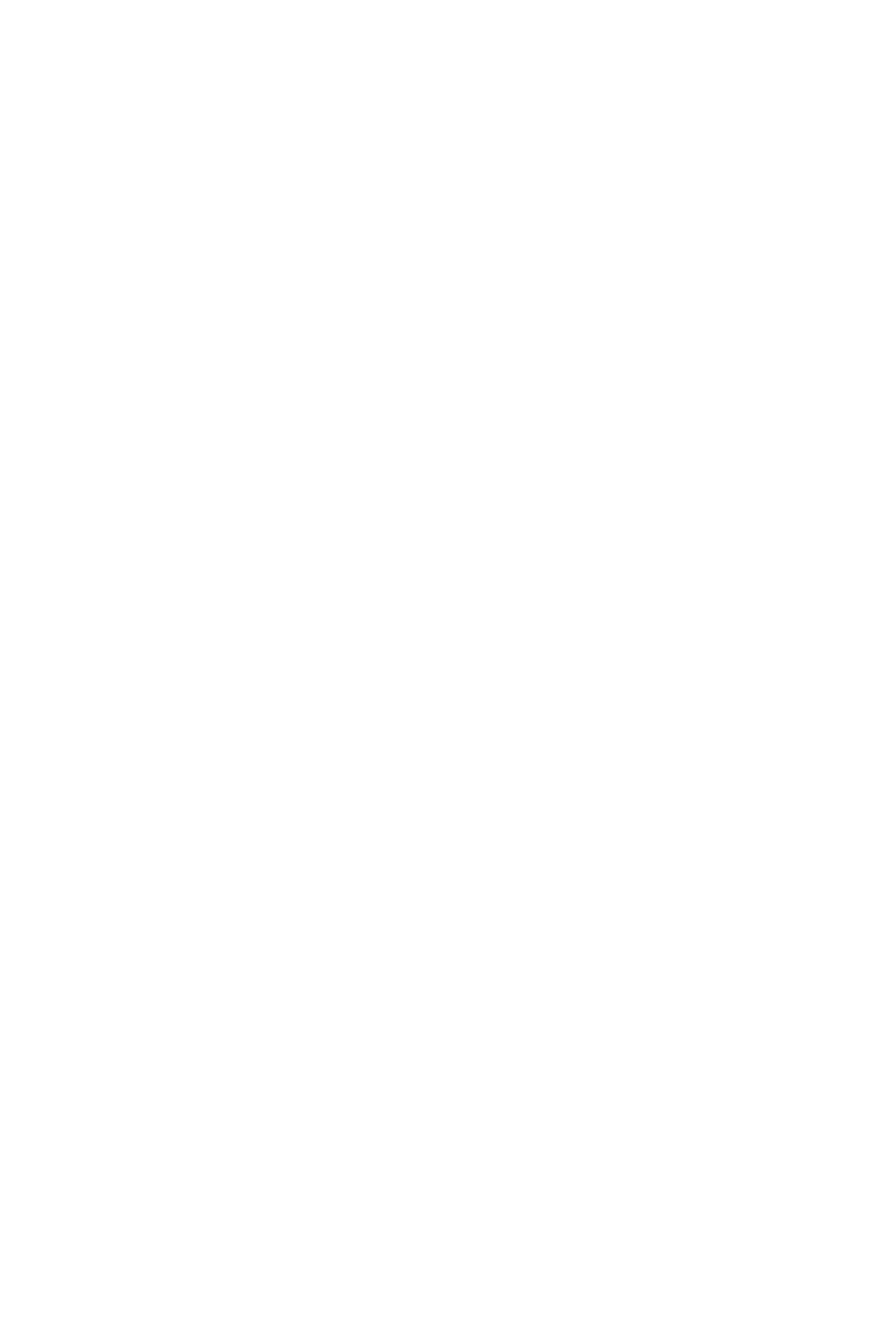
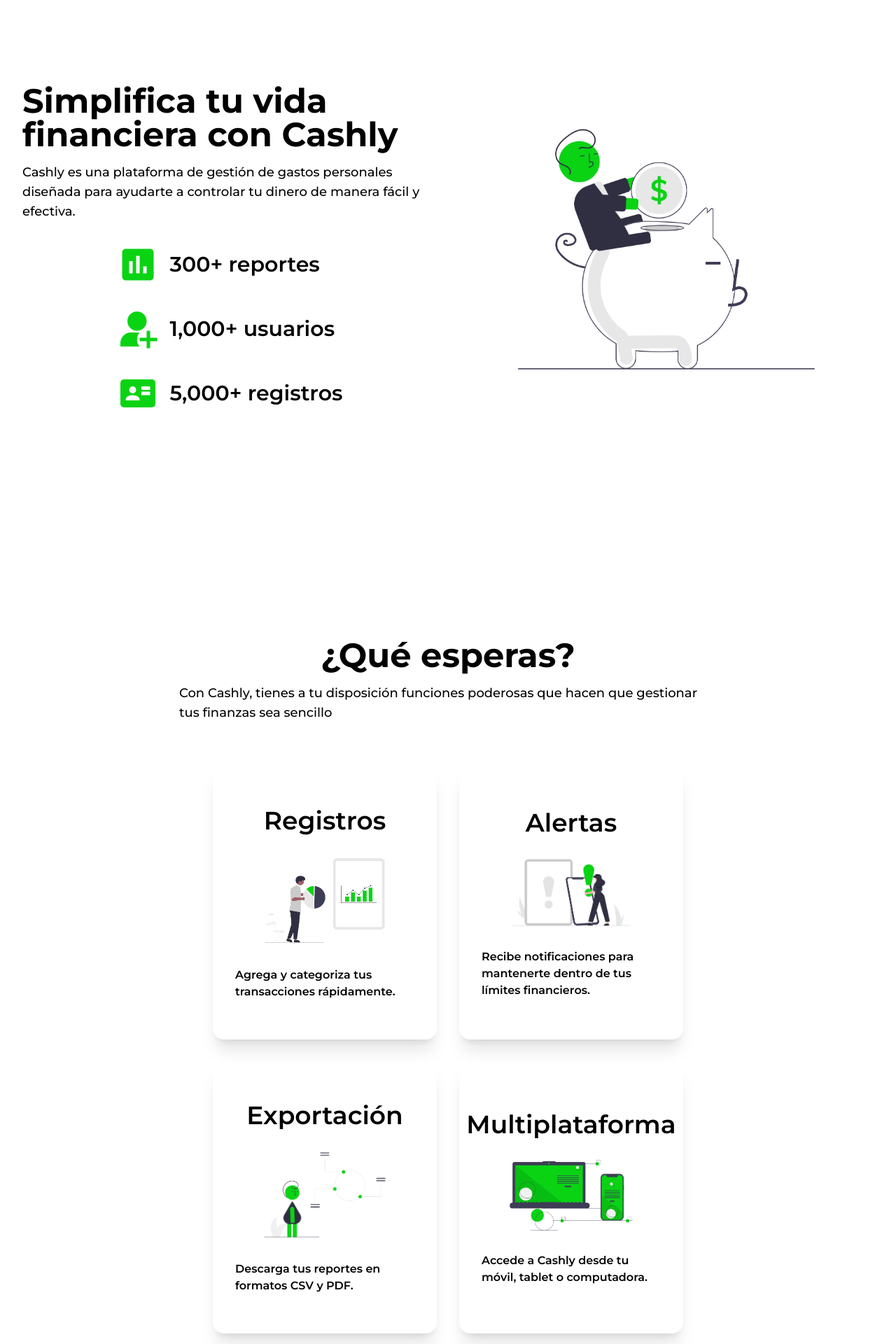
Before and after one commit to MADDOG25/cashly, a Next.js app: page / in a window 1280 px wide. Shown: the part 840-2760 px from the top of the page at 70% size. Before the commit the page ends 800 px from the top, so only its background shows below. Built offline with nearby package versions, Linux system fonts and the light colour scheme.

Commit message:
fix background main image and add About, Feature component

```diff
--- a/src/app/page.tsx
+++ b/src/app/page.tsx
@@ -1,8 +1,8 @@
 import Main from "@/components/landing/Main";
-// import About from "@/components/landing/About";
+import About from "@/components/landing/About";
+import Features from "@/components/landing/Features";
+// import Pricing from "@/components/landing/Pricing";
 // import Contact from "@/components/landing/Contact";
-// import Features from "@/components/landing/Features";
-// import Pricing from "@/components/landing/Pricing";
 
 export default function Home() {
   return (
@@ -11,9 +11,9 @@ export default function Home() {
         <link rel="icon" href="/app/favicon.ico" sizes="any" />
       </header>
       <Main />
-      {/* <About />
+      <About />
       <Features />
-      <Pricing />
+      {/*<Pricing />
       <Contact /> */}
     </>
   );
--- a/src/components/landing/About.tsx
+++ b/src/components/landing/About.tsx
@@ -1,5 +1,10 @@
 import React from "react";
+import AboutGrid from "./components/about/AboutGrid";
 
 export default function About() {
-  return <div>About</div>;
+  return (
+    <section className="bg-colorBg py-32">
+      <AboutGrid />
+    </section>
+  );
 }
--- a/src/components/landing/Features.tsx
+++ b/src/components/landing/Features.tsx
@@ -1,5 +1,10 @@
 import React from "react";
+import FeatureGrid from "./components/feature/FeatureGrid";
 
 export default function Features() {
-  return <div>Features</div>;
+  return (
+    <section className="bg-colorBg py-32">
+      <FeatureGrid />
+    </section>
+  );
 }
--- a/src/components/landing/Main.tsx
+++ b/src/components/landing/Main.tsx
@@ -6,8 +6,10 @@ export default function Main() {
   return (
     <>
       <main className="relative min-h-screen w-full">
-        {/* Imagen de fondo con opacidad
-        <div className="absolute inset-0 bg-dollars bg-cover bg-center -z-10"></div> */}
+        {/* Imagen de fondo con degradado */}
+        <div className="absolute inset-0 bg-dollars bg-cover bg-center -z-10">
+          <div className="absolute inset-0 bg-gradient-to-b from-black/75 via-black/75 to-transparent"></div>
+        </div>
         <MenuNavbar />
         <TitleCta />
       </main>
--- a/src/components/landing/components/Main/MenuNavbar.tsx
+++ b/src/components/landing/components/Main/MenuNavbar.tsx
@@ -19,7 +19,7 @@ export default function MenuNavbar() {
       </div>
       {/* Navegacion */}
       <nav className="absolute left-1/2 transform -translate-x-1/2">
-        <ul className="grid grid-cols-3 gap-4 font-normal">
+        <ul className="grid grid-cols-3 gap-4 text-lg font-medium">
           <li className="text-center">
             <a href="/funciones" aria-label="funciones">
               Funciones
--- a/src/components/landing/components/Main/TitleCta.tsx
+++ b/src/components/landing/components/Main/TitleCta.tsx
@@ -3,10 +3,10 @@ import React from "react";
 export default function TitleCta() {
   return (
     <div className="py-40 max-w-4xl mx-auto text-center">
-      <h1 className="font-bold text-6xl">
+      <h1 className="font-bold text-6xl text-colorFont2">
         Controla todos tus activos desde un solo lugar.
       </h1>
-      <p className="font-semibold text-2xl mt-6 mb-8">
+      <p className="font-semibold text-2xl mt-6 mb-8 text-colorFont2">
         Cashly es una plataforma de confianza para ahorrar tu dinero.
         <br /> Hacemos registros claros y mantenemos tus finanzas seguras.
       </p>
--- /dev/null
+++ b/src/components/landing/components/about/AboutGrid.tsx
@@ -0,0 +1,72 @@
+import React from "react";
+import Image from "next/image";
+
+export default function AboutGrid() {
+  return (
+    <div className="grid grid-cols-1 md:grid-cols-2 justify-center gap-4 md:gap-8 md:p-8">
+      {/* Subtitle and description */}
+      <div className="flex flex-col justify-center items-center">
+        <div>
+          <h2 className="font-bold text-5xl text-colorFont">
+            Simplifica tu vida financiera con Cashly
+          </h2>
+          <p className="font-medium text-colorFont text-lg mt-4">
+            Cashly es una plataforma de gestión de gastos personales diseñada
+            para ayudarte a controlar tu dinero de manera fácil y efectiva.
+          </p>
+        </div>
+        {/* List About */}
+        <div className="mt-8">
+          <ul className="space-y-8">
+            <li className="flex items-center space-x-4">
+              <Image
+                src="/icon/graphicon.svg"
+                alt="graph icon"
+                height={60}
+                width={60}
+                priority
+              />
+              <p className="font-semibold text-colorFont text-3xl">
+                300+ reportes
+              </p>
+            </li>
+            <li className="flex items-center space-x-4">
+              <Image
+                src="/icon/usericon.svg"
+                alt="user icon"
+                height={60}
+                width={60}
+                priority
+              />
+              <p className="font-semibold text-colorFont text-3xl">
+                1,000+ usuarios
+              </p>
+            </li>
+            <li className="flex items-center space-x-4">
+              <Image
+                src="/icon/cardicon.svg"
+                alt="card icon"
+                height={60}
+                width={60}
+                priority
+              />
+              <p className="font-semibold text-colorFont text-3xl">
+                5,000+ registros
+              </p>
+            </li>
+          </ul>
+        </div>
+      </div>
+      {/* Image */}
+      <div className="flex justify-center items-center">
+        <Image
+          src="/image/savings.webp"
+          alt="savings image"
+          height={500}
+          width={500}
+          priority
+        />
+      </div>
+    </div>
+  );
+}
--- /dev/null
+++ b/src/components/landing/components/feature/FeatureGrid.tsx
@@ -0,0 +1,64 @@
+import React from "react";
+import Image from "next/image";
+
+const features = [
+  {
+    title: "Registros",
+    image: "/image/report.webp",
+    description: "Agrega y categoriza tus transacciones rápidamente.",
+  },
+  {
+    title: "Alertas",
+    image: "/image/alert.webp",
+    description:
+      "Recibe notificaciones para mantenerte dentro de tus límites financieros.",
+  },
+  {
+    title: "Exportación",
+    image: "/image/export.webp",
+    description: "Descarga tus reportes en formatos CSV y PDF.",
+  },
+  {
+    title: "Multiplataforma",
+    image: "/image/webapps.webp",
+    description: "Accede a Cashly desde tu móvil, tablet o computadora.",
+  },
+];
+
+export default function FeatureGrid() {
+  return (
+    <div className="grid grid-cols-1 justify-center gap-4 md:gap-8 md:p-8">
+      <div className="max-w-3xl mx-auto text-center">
+        <h2 className="font-bold text-5xl text-colorFont">¿Qué esperas?</h2>
+        <p className="font-medium text-colorFont text-lg mt-4 text-left">
+          Con Cashly, tienes a tu disposición funciones poderosas que hacen que
+          gestionar tus finanzas sea sencillo
+        </p>
+      </div>
+      <div className="flex flex-col justify-center items-center">
+        <ul className="grid grid-cols-1 md:grid-cols-2 justify-center items-center gap-4 md:gap-8 md:p-8">
+          {features.map((feature, index) => (
+            <li
+              key={index}
+              className="w-80 h-full flex flex-col justify-center items-center space-y-6 shadow-xl py-14 rounded-2xl px-2"
+            >
+              <p className="font-semibold text-colorFont text-4xl">
+                {feature.title}
+              </p>
+              <Image
+                src={feature.image}
+                alt={feature.title}
+                height={200}
+                width={200}
+                priority
+              />
+              <p className="font-semibold px-6 text-colorFont text-base text-left">
+                {feature.description}
+              </p>
+            </li>
+          ))}
+        </ul>
+      </div>
+    </div>
+  );
+}
--- a/tailwind.config.ts
+++ b/tailwind.config.ts
@@ -12,6 +12,7 @@ export default {
         dollars: "url('/image/dollars.webp')",
       },
       colors: {
+        colorBg: "#FFFFFF",
         colorFont: " #000000",
         colorFont2: "#FFFFFF",
         colorAccent: "#0AD314",
```
Also changed, not shown: public/image/export.webp.
